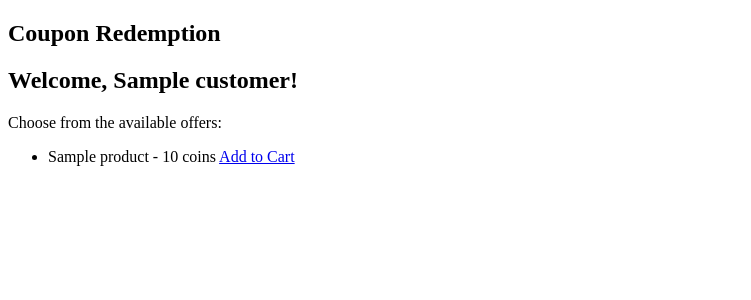
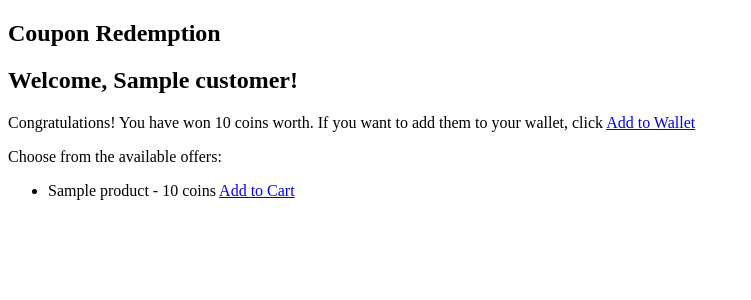
Before and after one commit to abdulsaheel/coupon, a Flask app: template templates/coupon.html in a window 1280 px wide. Shown: the part 152-452 px from the top of the page, without its empty margins (0-751 px from the left). Run offline with Flask 3, Linux system fonts and the light colour scheme; the template is opened without the code that fills it: most values are stand-ins (such as "Sample title", 1, 10 or a date in 2020).

Commit message:
new commit

```diff
--- a/app.py
+++ b/app.py
@@ -1,5 +1,5 @@
 from flask import Flask, render_template, request, redirect, url_for, session, flash
-from flask import Flask, request, render_template, redirect, url_for, session
+from flask import Flask, request, render_template, redirect, url_for, session, Markup
 from flask_dance.contrib.facebook import make_facebook_blueprint, facebook
 import mysql.connector
 from mysql.connector import Error
@@ -32,6 +32,8 @@ api_key = 'd6ffb16e3ef0d05e90554317b51110d2'
 api_password = '9dd2d12086f7d0b1c2505de926e44f09'
 
 
+# Mock database (replace with your actual database implementation)
+users_db = {}
 
 shopify.ShopifyResource.set_site(shop_url)
 shopify.ShopifyResource.set_user(api_key)
@@ -105,20 +107,25 @@ def home():
             print("Error connecting to the database:", e)
             return "An error occurred while connecting to the database."
 
-# Coupon redemption
+
 @app.route('/coupon/<couponcode>', methods=['GET'])
 def coupon_redemption(couponcode):
     if not facebook.authorized:
         return "You are not logged in. <a href='/login/facebook'>Click here to log in</a>"
-    else:
-        # Extract bill amount from coupon code
-        bill_amount = int(couponcode.split('_')[1])
 
-        # Get available offers
-        products = get_available_offers(bill_amount)
+    # Extract bill amount and coins worth from coupon code
+    parts = couponcode.split('_')
+    if len(parts) != 3:
+        return "Invalid coupon code. Please try again."
+
+    coins_worth = int(couponcode.split('_')[1])
+    bill_amount = int(couponcode.split('_')[1])
 
 
-        return render_template('coupon.html', products=products)
+    # Get available offers
+    products = get_available_offers(bill_amount)
+
+    return render_template('coupon.html', coins_worth=coins_worth, products=products)
 
 def get_product_by_id(id):
     products = shopify.Product.find()
@@ -127,6 +134,35 @@ def get_product_by_id(id):
             return product
     return None
 
+@app.route('/add_coins', methods=['GET'])
+def add_to_wallet():
+    if not facebook.authorized:
+        return "You are not logged in. <a href='/login/facebook'>Click here to log in</a>"
+
+    # Get the user's Facebook ID
+    facebook_id = session.get('user_id')
+
+    # Retrieve the coins_worth value from the request arguments
+    coins_worth = request.args.get('coins_worth', type=int)
+
+    # Initialize the user's balance if not already present
+    if facebook_id not in users_db:
+        users_db[facebook_id] = 0
+
+    # Check if the coins_worth value is not None
+    if coins_worth is not None:
+        # Update the user's balance in the database
+        users_db[facebook_id] += coins_worth
+
+        # Retrieve the updated balance
+        balance = get_user_balance(facebook_id)
+
+        message = f"Coins worth {coins_worth} successfully added to your wallet. Your current balance is {balance}."
+        flash(message, 'success')
+    else:
+        flash("Invalid coins_worth value.", 'error')
+
+    return redirect(url_for('home'))
 
 @app.route('/checkout', methods=['GET'])
 def checkout():
@@ -235,6 +271,15 @@ def view_cart():
         return render_template('cart.html', cart=cart)
 
 
+def get_user_balance(facebook_id):
+    return users_db.get(facebook_id, 0)
+
+def update_user_balance(facebook_id, coins):
+    if facebook_id in users_db:
+        users_db[facebook_id] += coins
+    else:
+        users_db[facebook_id] = coins
+
 
 def add_product_to_cart(product):
     # Retrieve the current cart from session or create a new one
--- a/templates/base.html
+++ b/templates/base.html
@@ -20,6 +20,15 @@
     </nav>
     <main>
         {% block content %}
+    {% with messages = get_flashed_messages() %}
+        {% if messages %}
+            <ul class="flash-messages">
+                {% for message in messages %}
+                    <li>{{ message | safe }}</li>
+                {% endfor %}
+            </ul>
+        {% endif %}
+    {% endwith %}
         {% endblock %}
     </main>
 </body>
--- a/templates/coupon.html
+++ b/templates/coupon.html
@@ -3,6 +3,12 @@
 {% block content %}
     <h2>Coupon Redemption</h2>
     <h2>Welcome, {{ customer }}!</h2>
+  {% if coins_worth > 0 %}
+    <div class="flash-message success">
+      Congratulations! You have won {{ coins_worth }} coins worth.
+      If you want to add them to your wallet, click <a href="/add_coins?coins_worth={{ coins_worth }}">Add to Wallet</a>
+    </div>
+  {% endif %}
     <p>Choose from the available offers:</p>
     <ul>
         {% for product in products %}
```
Also changed, not shown: templates/add_coins.html (added, +14 -0 lines).
